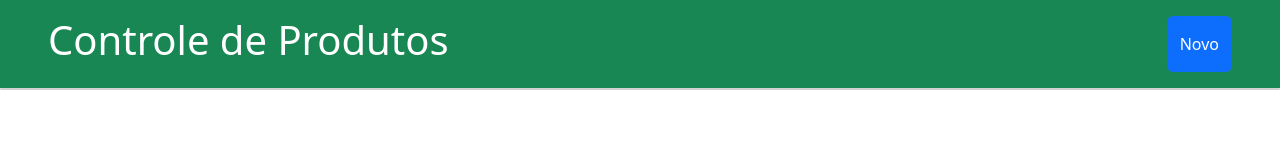
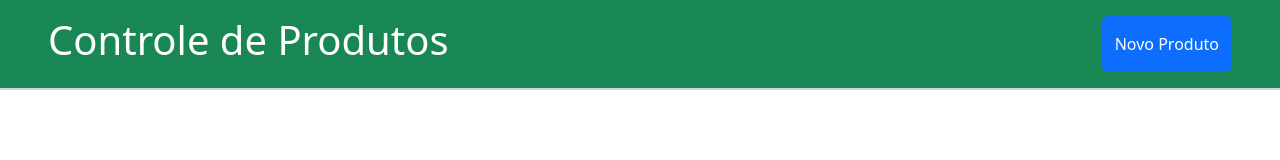
Before and after one commit to srodrigo28/javascript-fetch, a website: page html_crud/cadastro-listagem.html in a window 1280 px wide. Drawn offline with nearby package versions, Linux system fonts and the light colour scheme; no server answers.

Commit message:
Update cadastro-listagem.html

```diff
--- a/html_crud/cadastro-listagem.html
+++ b/html_crud/cadastro-listagem.html
@@ -11,7 +11,7 @@
     <header class="d-flex flex-row align-item-center justify-content-between px-5 bg-success p-3 text-white" >
       <h1>Controle de Produtos</h1>
       <button type="button" class="btn btn-primary" data-bs-toggle="modal" data-bs-target="#exampleModal">
-        Novo
+        Novo Produto
       </button>
     </header>
 
```
